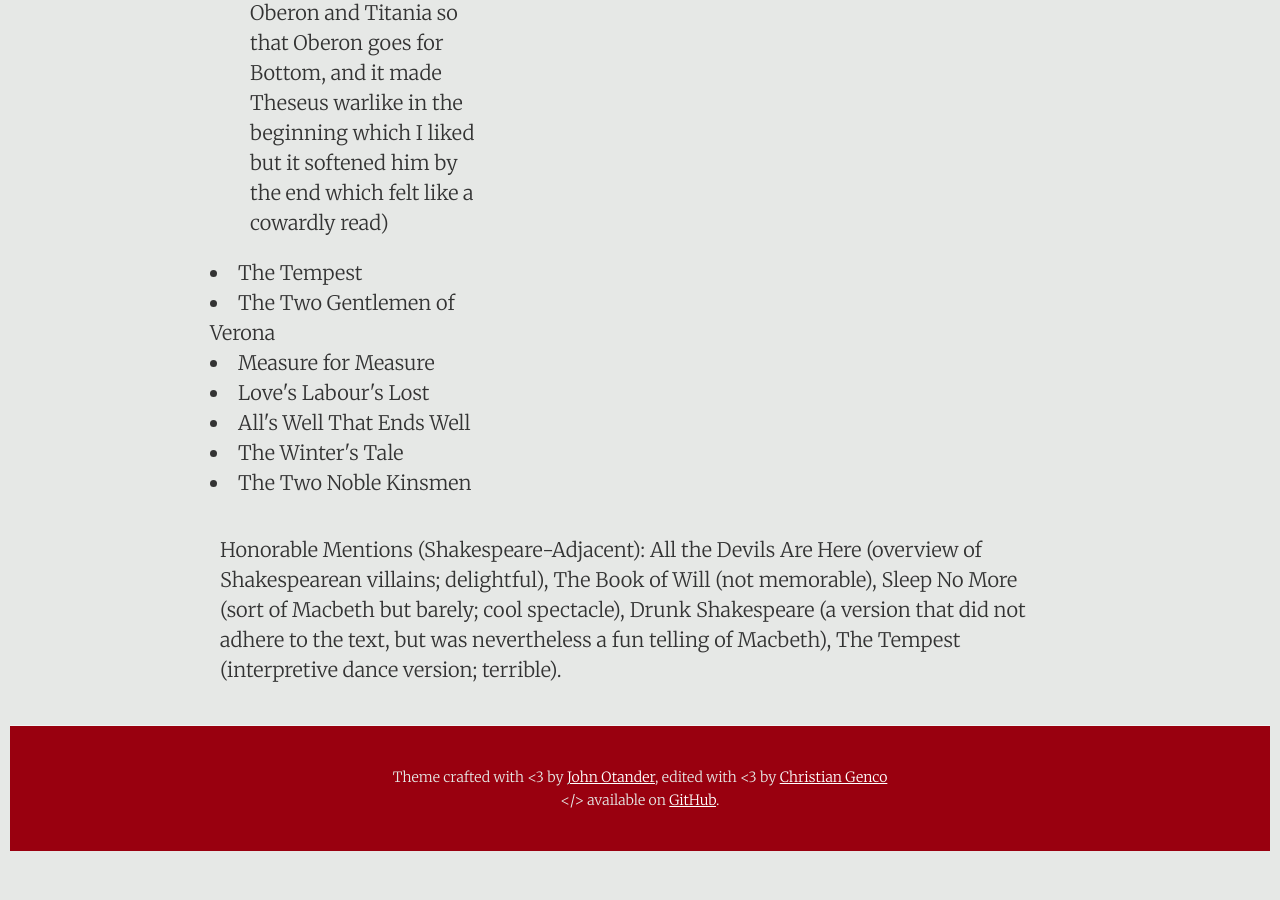
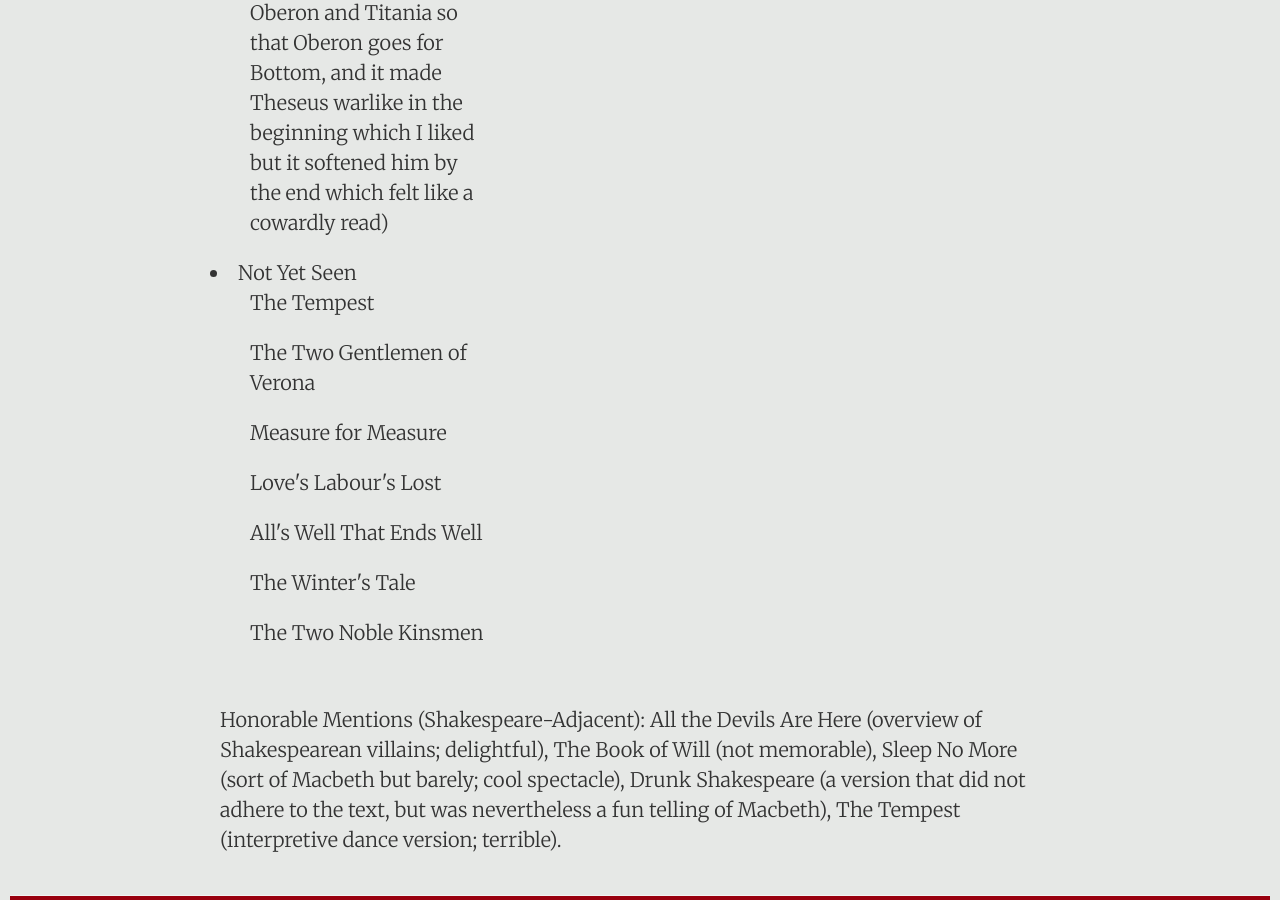
Before and after one commit to DestinyRoseMurphy/DestinyRoseMurphy.github.io, a Jekyll site: the page built from _posts/2024-02-20-Shakespeare.md, in a window 1280 px wide and 900 px high, scrolled down 2245 px. Built offline with Jekyll 4.4.1, drawn with Linux system fonts in a browser that asks for light colours; before the commit the page ends 3096 px from its top, so only the background shows below that.

Commit message:
Trying a new bullet

```diff
--- a/_posts/2024-02-20-Shakespeare.md
+++ b/_posts/2024-02-20-Shakespeare.md
@@ -69,13 +69,14 @@ I love Shakespeare. I read almost all the histories in college and fell in love,
 				<ul>
 					<li>July 2, 2025 - Bridge Theater in London (fun modern immersive production! It swapped Oberon and Titania so that Oberon goes for Bottom, and it made Theseus warlike in the beginning which I liked but it softened him by the end which felt like a cowardly read)</li>
 				</ul>
-			<li>The Tempest</li>
-			<li>The Two Gentlemen of Verona</li>
-			<li>Measure for Measure</li>
-			<li>Love's Labour's Lost</li>
-			<li>All's Well That Ends Well</li>
-			<li>The Winter's Tale</li>
-			<li>The Two Noble Kinsmen </li>
+			<li>Not Yet Seen</li>
+			<ul>The Tempest</ul>
+			<ul>The Two Gentlemen of Verona</ul>
+			<ul>Measure for Measure</ul>
+			<ul>Love's Labour's Lost</ul>
+			<ul>All's Well That Ends Well</ul>
+			<ul>The Winter's Tale</ul>
+			<ul>The Two Noble Kinsmen </ul>
 	</div>
 
   <div class="col">
```
